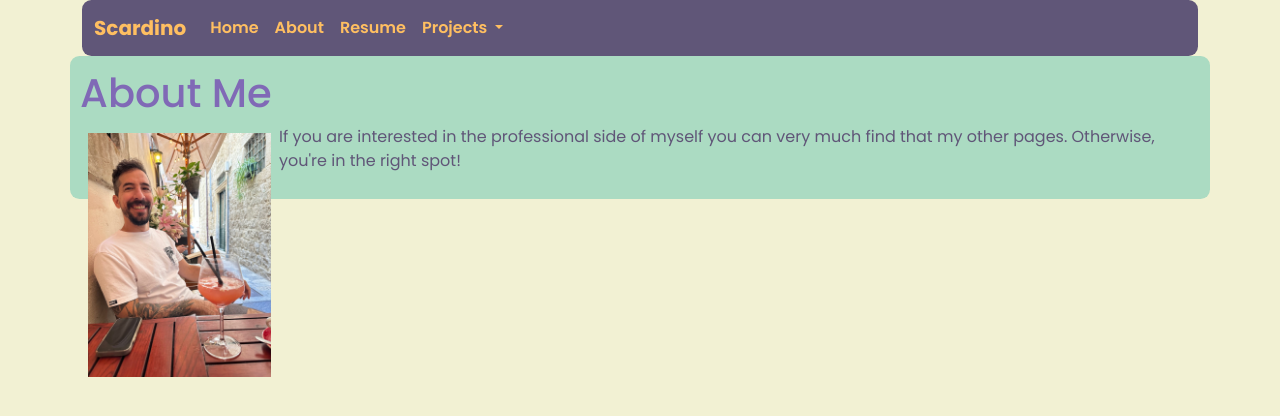
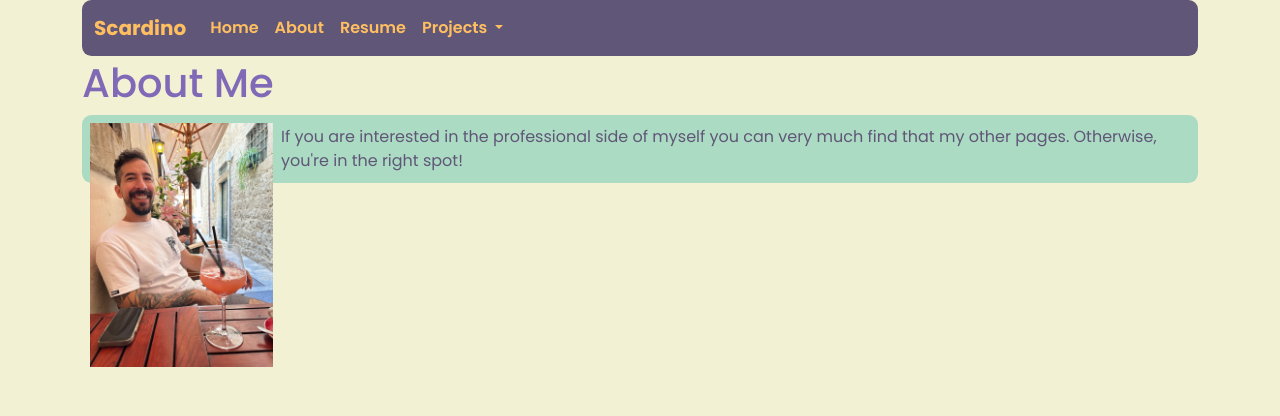
Before and after one commit to afscardino/html-portfolio, a plain HTML site: page public/about.html in a window 1280 px wide. Drawn offline with nearby package versions, Linux system fonts and the light colour scheme.

Commit message:
last tinkering fix for now

```diff
--- a/public/about.html
+++ b/public/about.html
@@ -44,11 +44,11 @@
           </div>
       </nav>
     </div>
-    <div class="container-lg blurb">
+    <div class="container-lg">
       <h1>About Me</h1>
       <img src="../assets/images/ProfilePic.jpg" height="260"
       alt="photo of Anthony smiling at a cafe with flowers behind him."/>
-      <p style="color:#605678">If you are interested in the professional side of myself you can very much find that my other pages. Otherwise, you're in the right spot!</p>
+      <p class="blurb"style="color:#605678">If you are interested in the professional side of myself you can very much find that my other pages. Otherwise, you're in the right spot!</p>
     </div>
   </body>
 </html>
```
